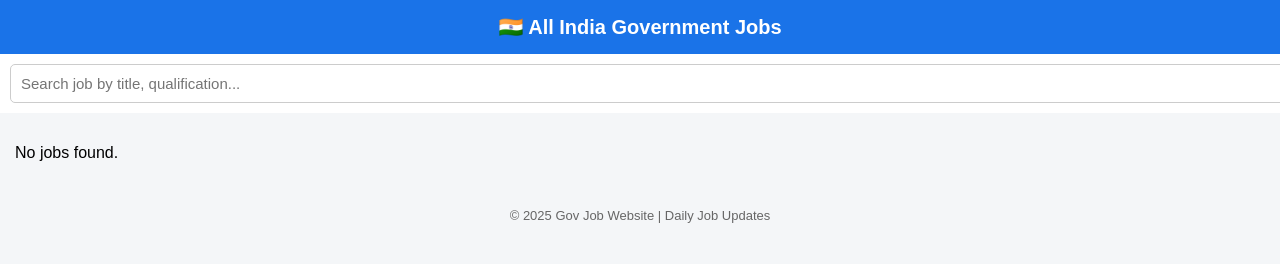
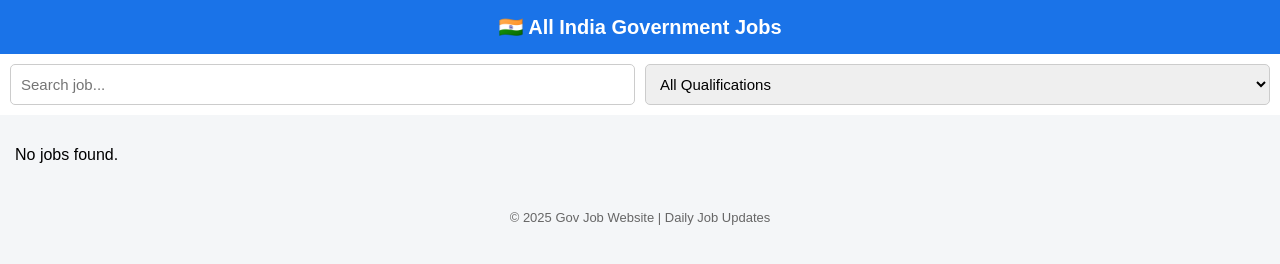
Before and after one commit to 007sanjoyroy1422-cpu/gov-job-website, a plain HTML site: page index.html in a window 1280 px wide. Drawn offline with Linux system fonts and the light colour scheme.

Commit message:
index.html

```diff
--- a/index.html
+++ b/index.html
@@ -21,13 +21,16 @@
       font-weight: bold;
     }
 
-    .search-box {
+    .filter-box {
+      background-color: white;
       padding: 10px;
-      background-color: white;
+      display: flex;
+      gap: 10px;
     }
 
-    .search-box input {
-      width: 100%;
+    .filter-box input,
+    .filter-box select {
+      flex: 1;
       padding: 10px;
       font-size: 15px;
       border: 1px solid #ccc;
@@ -80,13 +83,20 @@
 
 <header>🇮🇳 All India Government Jobs</header>
 
-<div class="search-box">
+<div class="filter-box">
   <input
     type="text"
     id="searchInput"
-    placeholder="Search job by title, qualification..."
-    onkeyup="searchJobs()"
+    placeholder="Search job..."
+    onkeyup="applyFilter()"
   >
+
+  <select id="qualificationFilter" onchange="applyFilter()">
+    <option value="">All Qualifications</option>
+    <option value="10th">10th Pass</option>
+    <option value="ITI">ITI</option>
+    <option value="Graduate">Graduate</option>
+  </select>
 </div>
 
 <div class="container" id="jobList"></div>
@@ -123,16 +133,28 @@
     });
   }
 
-  function searchJobs() {
+  function applyFilter() {
     let keyword = document
       .getElementById("searchInput")
       .value
       .toLowerCase();
 
-    let filtered = jobs.filter(job =>
-      job.title.toLowerCase().includes(keyword) ||
-      job.qualification.toLowerCase().includes(keyword)
-    );
+    let qualification = document
+      .getElementById("qualificationFilter")
+      .value
+      .toLowerCase();
+
+    let filtered = jobs.filter(job => {
+      let matchText =
+        job.title.toLowerCase().includes(keyword) ||
+        job.qualification.toLowerCase().includes(keyword);
+
+      let matchQualification =
+        qualification === "" ||
+        job.qualification.toLowerCase().includes(qualification);
+
+      return matchText && matchQualification;
+    });
 
     displayJobs(filtered);
   }
```
